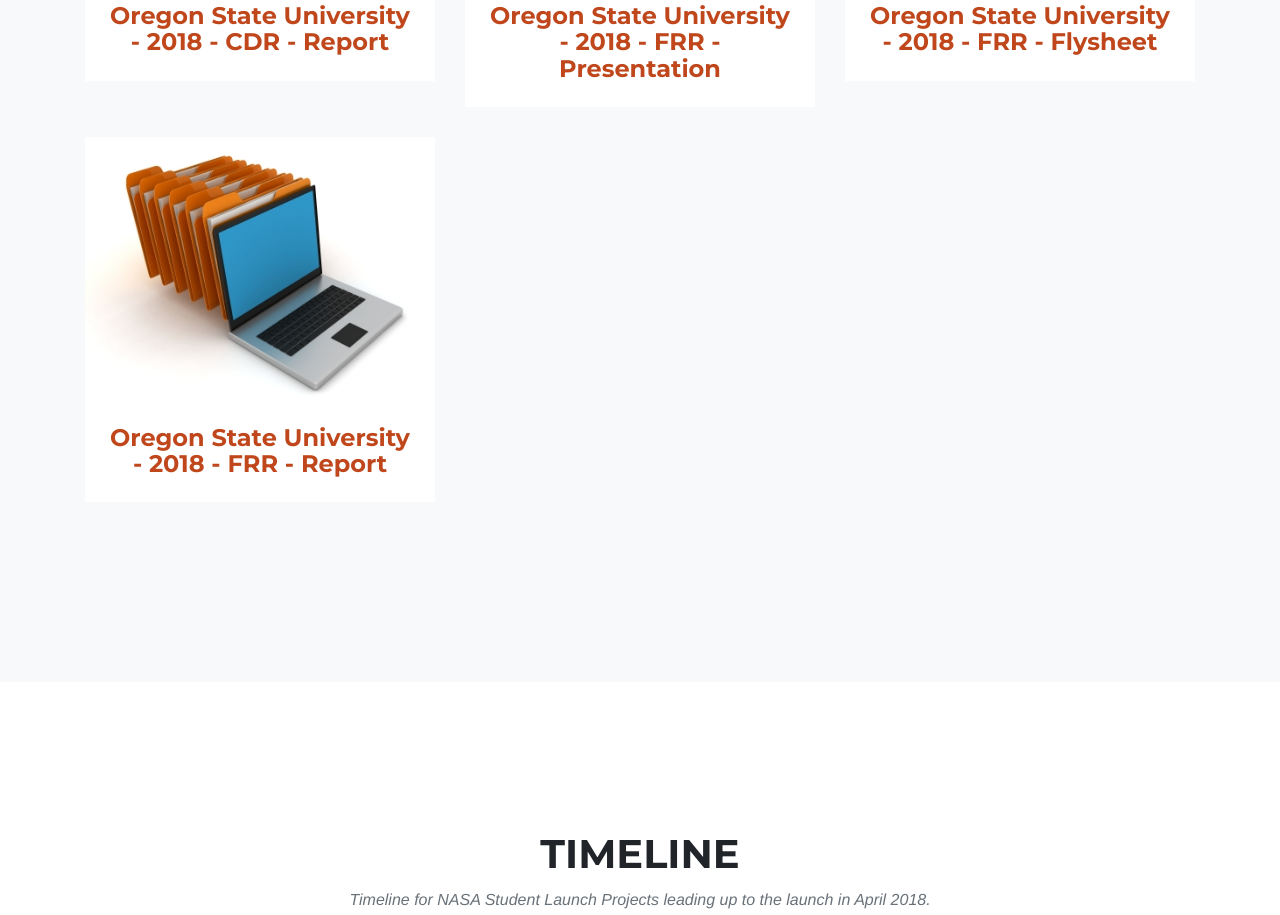
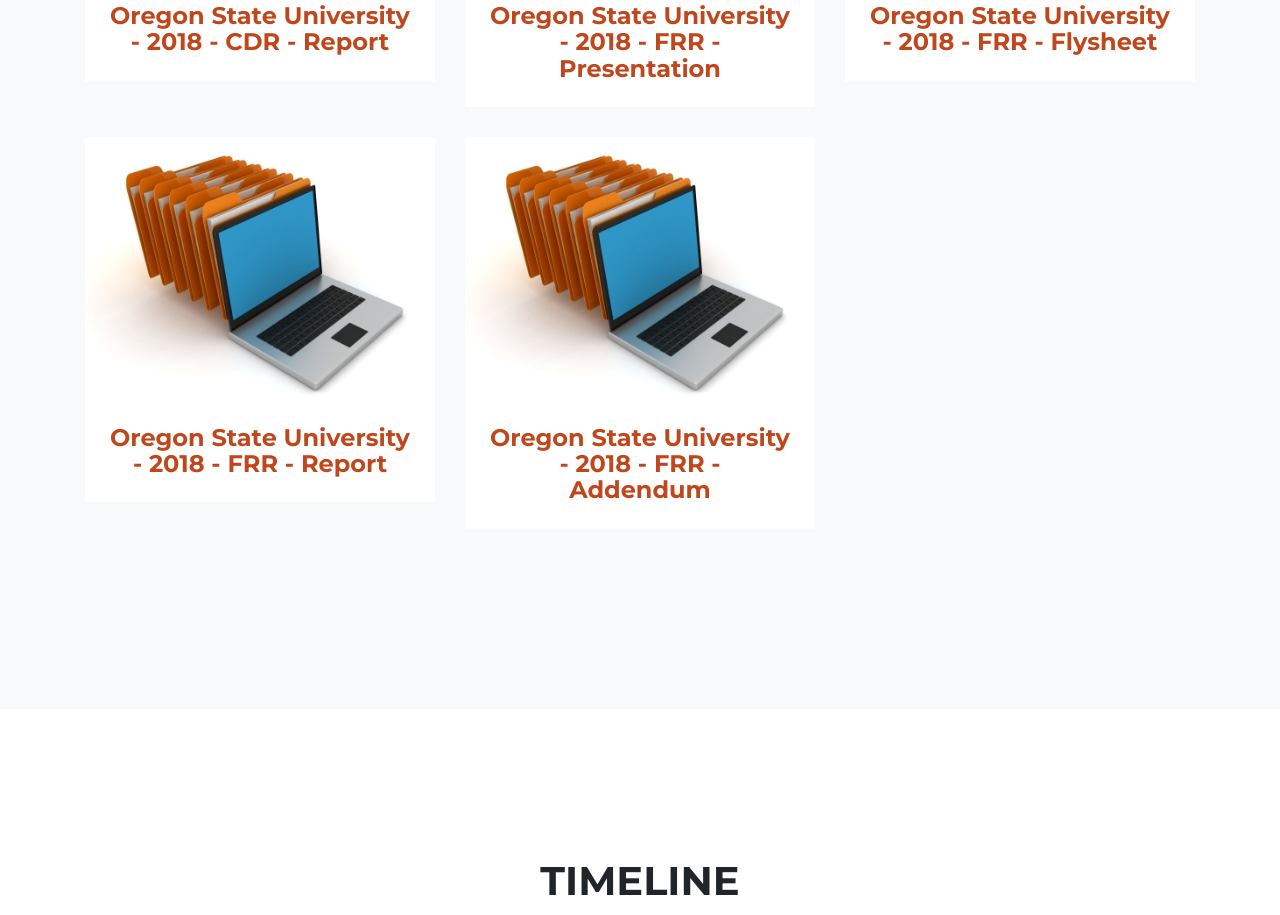
Before and after one commit to OSU-USLI-18/OSU-USLI-18.github.io, a plain HTML site: page index.html in a window 1280 px wide. Shown: the part 4158-5073 px from the top of the page. Drawn offline with Linux system fonts and the light colour scheme; a script that the page names is missing; a web font is replaced by a local one.

Commit message:
adding FRR Addendum deliverable

```diff
--- a/index.html
+++ b/index.html
@@ -272,6 +272,20 @@
               </div>
             </div>
 
+            <div class="col-md-4 col-sm-6 deliverable-item">
+              <a class="deliverable-link" data-toggle="modal">
+                <div class="deliverable-hover" onclick="window.open('./deliverables/Oregon State University-2018-FRR-Addendum.pdf')">
+                  <div class="deliverable-hover-content">
+                    <i class="fa fa-download fa-3x"></i>
+                  </div>
+                </div>
+                <img class="img-fluid" src="img/deliverable/generic-thumbnail.jpg" alt="">
+              </a>
+              <div class="deliverable-caption">
+                <a tabIndex="0" href='./deliverables/Oregon State University-2018-FRR-Addendum.pdf'><h4>Oregon State University - 2018 - FRR - Addendum</h4></a>
+              </div>
+            </div>
+
           </div> <!-- End of row tag -->
         </div>
       </section>
```
Also changed, not shown: 1 other file.
